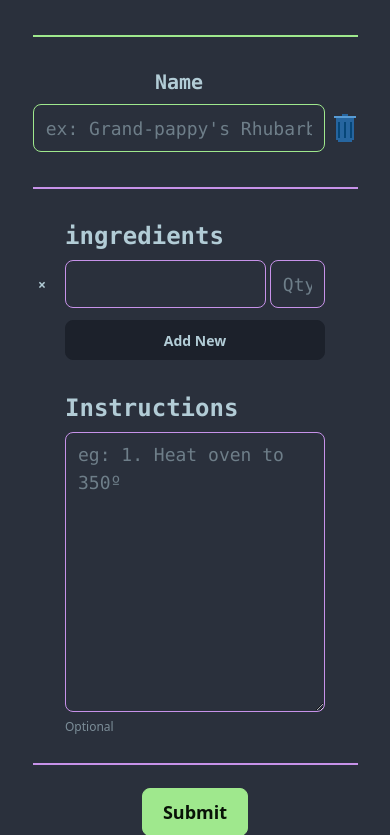
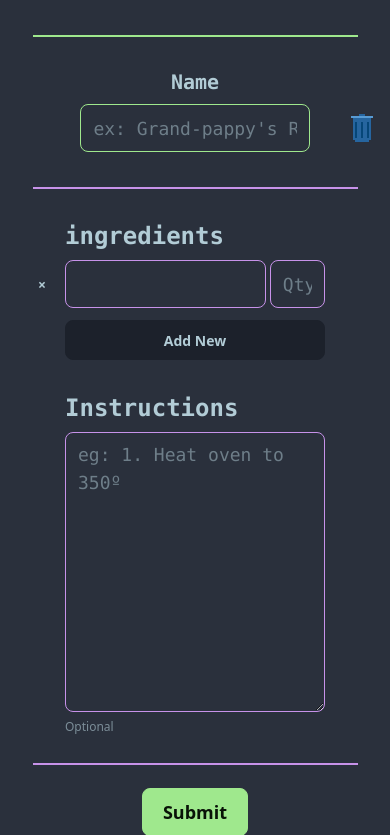
Before and after one commit to willn-dev/RecipeBox, a Flask app: page /newrecipe in a window 390 px wide. Shown: the part 156-991 px from the top of the page. Run offline with Flask 3, Linux system fonts and the light colour scheme; some libraries are stand-ins or nearby versions.

Commit message:
fixed delete icon positioning issue and set to position text to center on desktop. small screen positioning for input set to full

```diff
--- a/static/styles/output.css
+++ b/static/styles/output.css
@@ -798,6 +798,9 @@
   .mb-10 {
     margin-bottom: calc(var(--spacing) * 10);
   }
+  .ml-8 {
+    margin-left: calc(var(--spacing) * 8);
+  }
   .card-body {
     @layer daisyui.l1.l2.l3 {
       display: flex;
@@ -869,6 +872,9 @@
     width: calc(var(--spacing) * 6);
     height: calc(var(--spacing) * 6);
   }
+  .h-8 {
+    height: calc(var(--spacing) * 8);
+  }
   .h-70 {
     height: calc(var(--spacing) * 70);
   }
@@ -881,12 +887,12 @@
   .w-1\/4 {
     width: calc(1 / 4 * 100%);
   }
+  .w-8 {
+    width: calc(var(--spacing) * 8);
+  }
   .w-8\/12 {
     width: calc(8 / 12 * 100%);
   }
-  .w-9\/12 {
-    width: calc(9 / 12 * 100%);
-  }
   .w-10\/12 {
     width: calc(10 / 12 * 100%);
   }
@@ -899,6 +905,12 @@
   .flex-1 {
     flex: 1;
   }
+  .flex-3 {
+    flex: 3;
+  }
+  .flex-none {
+    flex: none;
+  }
   .flex-col {
     flex-direction: column;
   }
@@ -908,12 +920,18 @@
   .items-center {
     align-items: center;
   }
+  .items-end {
+    align-items: flex-end;
+  }
   .justify-between {
     justify-content: space-between;
   }
   .justify-center {
     justify-content: center;
   }
+  .justify-start {
+    justify-content: flex-start;
+  }
   .gap-1 {
     gap: calc(var(--spacing) * 1);
   }
@@ -922,6 +940,9 @@
   }
   .gap-5 {
     gap: calc(var(--spacing) * 5);
+  }
+  .self-center {
+    align-self: center;
   }
   .overflow-visible {
     overflow: visible;
@@ -1093,16 +1114,21 @@
       display: flex;
     }
   }
-  .md\:w-1\/4 {
-    @media (width >= 48rem) {
-      width: calc(1 / 4 * 100%);
-    }
-  }
   .md\:w-8\/12 {
     @media (width >= 48rem) {
       width: calc(8 / 12 * 100%);
     }
   }
+  .md\:w-11\/12 {
+    @media (width >= 48rem) {
+      width: calc(11 / 12 * 100%);
+    }
+  }
+  .md\:flex-1 {
+    @media (width >= 48rem) {
+      flex: 1;
+    }
+  }
   .md\:grow {
     @media (width >= 48rem) {
       flex-grow: 1;
@@ -1111,6 +1137,11 @@
   .md\:flex-row {
     @media (width >= 48rem) {
       flex-direction: row;
+    }
+  }
+  .md\:text-center {
+    @media (width >= 48rem) {
+      text-align: center;
     }
   }
   .md\:btn-xs {
--- a/templates/add_recipes.html
+++ b/templates/add_recipes.html
@@ -12,22 +12,27 @@
 
   <form action="{{ url_for('newrecipe') }}" method="post">
 
-    <div class="flex flex-row gap-1 justify-center items-end ml-8">
-      <div class="self-center h-8 min-w-8 flex-none mt-8"></div>
+    <div class="flex flex-row gap-1 justify-center items-end">
+      <div class="flex-1"></div>
 
-      <fieldset class="fieldset mb-2 w-9/12 md:w-1/4">
+      <div class="flex flex-3 md:flex-1 justify-center">
+        <fieldset class="fieldset mb-2 w-full md:w-11/12">
           <legend class="fieldset-legend font-mono text-xl text-center">Name</legend>
-        <input name="recipe_name" required type="text" class="input input-lg input-primary w-full text-lg font-mono"
+          <input name="recipe_name" required type="text" class="input input-lg input-primary w-full text-lg font-mono md:text-center"
           placeholder="ex: Grand-pappy's Rhubarb Pie"
           value="{{ recipes_table[0][1] if recipes_table else '' }}">
           <input name="recipe_id" type="hidden" value="{{ recipes_table[0][0] if recipes_table else '' }}">
         </fieldset>
+      </div>
 
-      <button class="self-center h-8 w-8 flex-none mt-8 ">
+      <!--TODO: WRAP THESE CHILDREN IN DIVS THEN GIVE THEM FLEX 1 TO CENTER AND JUSTIFY-START FOR BUTTON. SEE RHODIA NOTEBOOK SKETCH.-->
+      <div class="flex flex-1 justify-start">
+        <button class="self-center h-8 w-8 flex-none mb-5 ml-8">
           <svg xmlns="http://www.w3.org/2000/svg" x="0px" y="0px" width="32" height="32" viewBox="0 0 32 32">
             <path fill="#26659f" fill-rule="evenodd" d="M6.997,4.997v23h2v2h14	v-2h2v-23H6.997z" clip-rule="evenodd"></path><path fill="#064678" fill-rule="evenodd" d="M8.996,9.999v15.999	h2.001V9.999H8.996z" clip-rule="evenodd"></path><path fill="#064678" fill-rule="evenodd" d="M14.996,9.997v15.999	h2.001V9.997H14.996z" clip-rule="evenodd"></path><path fill="#064678" fill-rule="evenodd" d="M20.996,9.999v15.999	h2.001V9.999H20.996z" clip-rule="evenodd"></path><path fill="#26659f" fill-rule="evenodd" d="M18.997,1.997h-6.007	v3.001h6.007V1.997z" clip-rule="evenodd"></path><path fill="#589bd4" fill-rule="evenodd" d="M27,3.997H4.996v2.001	H27V3.997z" clip-rule="evenodd"></path>
           </svg>
         </button>
+        </div>
     </div>
 
     <div class="divider divider-accent w-10/12 md:w-8/12 mx-auto"></div>
```
Lines whose indentation alone changed are shown as unchanged.
